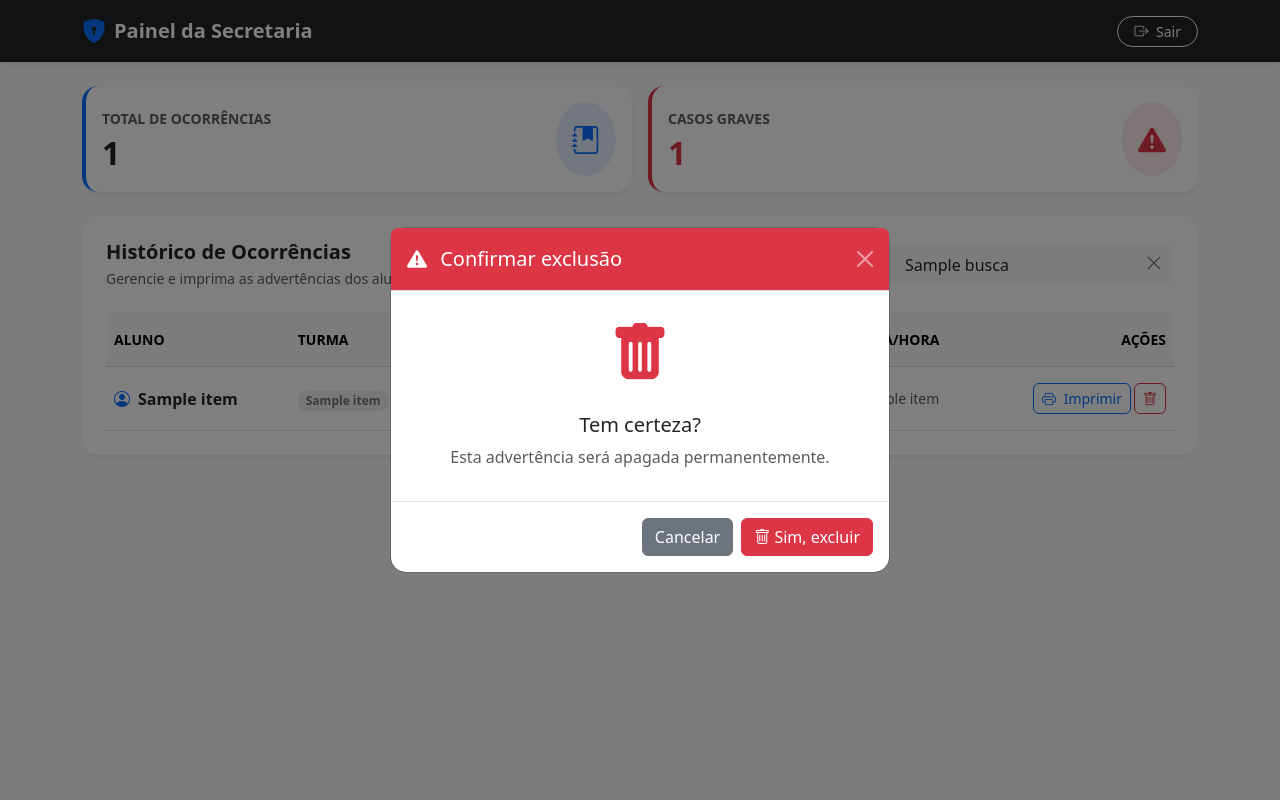
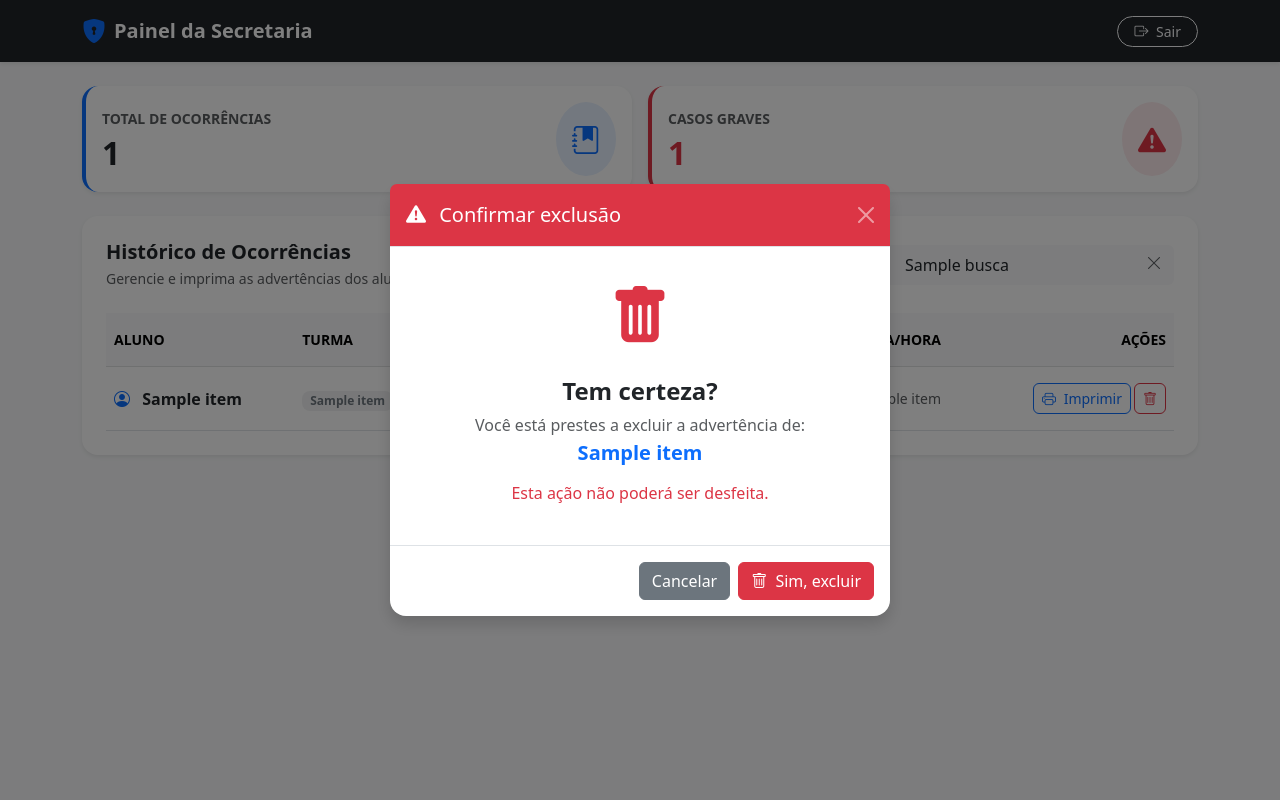
Before and after one commit to luizgarro08-hub/sistema-advertencia-escola, a Flask app: template templates/secretaria.html in a window 1280 px wide, after a click that opens the changed part. Run offline with Flask 3, Linux system fonts and the light colour scheme; the template is opened without the code that fills it: most values are stand-ins (such as "Sample title", 1, 10 or a date in 2020); some libraries are stand-ins or nearby versions.

Commit message:
Update secretaria.html

```diff
--- a/templates/secretaria.html
+++ b/templates/secretaria.html
@@ -1,195 +1,650 @@
 <!DOCTYPE html>
 <html lang="pt-br">
+
 <head>
+
     <meta charset="UTF-8">
     <meta name="viewport" content="width=device-width, initial-scale=1.0">
+
     <title>Painel Secretaria</title>
+
+
     <link href="https://cdn.jsdelivr.net/npm/bootstrap@5.3.0/dist/css/bootstrap.min.css" rel="stylesheet">
+
     <link href="https://cdn.jsdelivr.net/npm/bootstrap-icons@1.10.5/font/bootstrap-icons.css" rel="stylesheet">
+
+
 </head>
+
+
 <body class="bg-light pb-5">
 
+
 <nav class="navbar navbar-expand-lg navbar-dark bg-dark shadow-sm mb-4">
-        <div class="container">
-            <span class="navbar-brand fw-bold d-flex align-items-center">
-                <i class="bi bi-shield-lock-fill text-primary me-2 fs-4"></i> Painel da Secretaria
-            </span>
-            <a href="/logout" class="btn btn-outline-light btn-sm rounded-pill px-3">
-                <i class="bi bi-box-arrow-right me-1"></i> Sair
-            </a>
-        </div>
-    </nav>
 
     <div class="container">
 
+
+        <span class="navbar-brand fw-bold d-flex align-items-center">
+
+            <i class="bi bi-shield-lock-fill text-primary me-2 fs-4"></i>
+
+            Painel da Secretaria
+
+        </span>
+
+
+        <a href="/logout" class="btn btn-outline-light btn-sm rounded-pill px-3">
+
+            <i class="bi bi-box-arrow-right me-1"></i>
+
+            Sair
+
+        </a>
+
+
+    </div>
+
+</nav>
+
+
+
+<div class="container">
+
+
 <div class="row g-3 mb-4">
+
+
     <div class="col-md-6 col-6">
+
         <div class="card border-0 shadow-sm rounded-4 p-3 bg-white border-start border-4 border-primary">
+
+
             <div class="d-flex align-items-center justify-content-between">
+
+
                 <div>
-                            <span class="text-muted small fw-bold text-uppercase">Total de Ocorrências</span>
-                            <h2 class="fw-bold text-dark mb-0 mt-1">{{ total_ocorrencias }}</h2>
+
+                    <span class="text-muted small fw-bold text-uppercase">
+                        Total de Ocorrências
+                    </span>
+
+
+                    <h2 class="fw-bold text-dark mb-0 mt-1">
+                        {{ total_ocorrencias }}
+                    </h2>
+
+
                 </div>
+
+
                 <div class="bg-primary bg-opacity-10 p-3 rounded-circle text-primary">
+
                     <i class="bi bi-journal-bookmark-fill fs-3"></i>
+
                 </div>
+
+
             </div>
+
+
         </div>
+
+
     </div>
+
+
+
+
     <div class="col-md-6 col-6">
+
+
         <div class="card border-0 shadow-sm rounded-4 p-3 bg-white border-start border-4 border-danger">
+
+
             <div class="d-flex align-items-center justify-content-between">
+
+
                 <div>
-                            <span class="text-muted small fw-bold text-uppercase">Casos Graves</span>
-                            <h2 class="fw-bold text-danger mb-0 mt-1">{{ total_graves }}</h2>
+
+
+                    <span class="text-muted small fw-bold text-uppercase">
+                        Casos Graves
+                    </span>
+
+
+                    <h2 class="fw-bold text-danger mb-0 mt-1">
+                        {{ total_graves }}
+                    </h2>
+
+
                 </div>
+
+
+
                 <div class="bg-danger bg-opacity-10 p-3 rounded-circle text-danger">
+
+
                     <i class="bi bi-exclamation-triangle-fill fs-3"></i>
+
+
                 </div>
+
+
+
             </div>
+
+
         </div>
+
+
+
     </div>
+
+
 </div>
+
+
+
+
 
 <div class="card border-0 shadow-sm rounded-4 p-4 bg-white">
 
+
+
 <div class="d-flex flex-column flex-md-row justify-content-between align-items-md-center gap-3 mb-4">
+
+
 <div>
-                    <h5 class="fw-bold text-dark mb-1">Histórico de Ocorrências</h5>
-                    <p class="text-muted small mb-0">Gerencie e imprima as advertências dos alunos</p>
+
+
+<h5 class="fw-bold text-dark mb-1">
+Histórico de Ocorrências
+</h5>
+
+
+<p class="text-muted small mb-0">
+Gerencie e imprima as advertências dos alunos
+</p>
+
+
 </div>
 
-                <form method="GET" action="/secretaria" style="max-width: 320px; width: 100%;">
+
+
+
+
+<form method="GET" action="/secretaria" style="max-width:320px;width:100%;">
+
+
 <div class="input-group">
-                        <span class="input-group-text bg-light border-0 text-muted"><i class="bi bi-search"></i></span>
-                        <input type="text" name="busca" class="form-control bg-light border-0 py-2"
-                               placeholder="Buscar aluno ou turma..." value="{{ busca }}">
+
+
+<span class="input-group-text bg-light border-0 text-muted">
+
+<i class="bi bi-search"></i>
+
+</span>
+
+
+
+<input type="text"
+name="busca"
+class="form-control bg-light border-0 py-2"
+placeholder="Buscar aluno ou turma..."
+value="{{ busca }}">
+
+
+
 {% if busca %}
-                            <a href="/secretaria" class="btn btn-light border-0 text-muted" title="Limpar busca"><i class="bi bi-x-lg"></i></a>
+
+<a href="/secretaria"
+class="btn btn-light border-0 text-muted">
+
+<i class="bi bi-x-lg"></i>
+
+</a>
+
 {% endif %}
-                    </div>
-                </form>
+
+
+
 </div>
 
+
+</form>
+
+
+
+</div>
+
+
+
+
+
 <div class="table-responsive">
+
+
 <table class="table table-hover align-middle mb-0">
+
+
 <thead class="table-light">
+
+
 <tr class="text-secondary small text-uppercase">
+
+
 <th class="py-3">Aluno</th>
+
 <th class="py-3">Turma</th>
+
 <th class="py-3">Professor</th>
+
 <th class="py-3">Gravidade</th>
+
 <th class="py-3">Motivo</th>
+
 <th class="py-3">Data/Hora</th>
+
 <th class="py-3 text-end">Ações</th>
+
+
 </tr>
+
+
 </thead>
     <tbody>
+
+
 {% for item in advertencias %}
+
+
 <tr>
+
+
 <td class="fw-bold text-dark py-3">
-                                <i class="bi bi-person-circle text-primary me-2"></i>{{ item[1] }}
+
+<i class="bi bi-person-circle text-primary me-2"></i>
+
+{{ item[1] }}
+
 </td>
 
+
+
+
 <td>
+
 <span class="badge bg-secondary bg-opacity-10 text-secondary rounded-3 px-2 py-1">
+
 {{ item[2] }}
+
 </span>
+
 </td>
 
-                            <td class="text-muted small">{{ item[3] }}</td>
+
+
+
+<td class="text-muted small">
+
+{{ item[3] }}
+
+</td>
+
+
+
+
 
 <td>
+
+
 <span class="badge rounded-pill px-3 py-1
-                                    {% if item[6] == 'Grave' %}bg-danger
-                                    {% elif item[6] == 'Leve' %}bg-success
-                                    {% else %}bg-warning text-dark{% endif %}">
+
+{% if item[6] == 'Grave' %}
+
+bg-danger
+
+{% elif item[6] == 'Leve' %}
+
+bg-success
+
+{% else %}
+
+bg-warning text-dark
+
+{% endif %}">
+
+
 {{ item[6] }}
+
+
 </span>
+
+
 </td>
 
-                            <td class="text-secondary small" style="max-width: 250px;">
-                                <div class="text-truncate" title="{{ item[4] }}">{{ item[4] }}</div>
+
+
+
+
+<td class="text-secondary small" style="max-width:250px;">
+
+
+<div class="text-truncate" title="{{ item[4] }}">
+
+{{ item[4] }}
+
+</div>
+
+
 </td>
 
-                            <td class="text-muted small">{{ item[5] }}</td>
+
+
+
+
+<td class="text-muted small">
+
+{{ item[5] }}
+
+</td>
+
+
+
+
 
 <td class="text-end py-3">
+
+
 <div class="btn-group">
+
+
 
 <a href="/imprimir/{{ item[0] }}"
 target="_blank"
 class="btn btn-sm btn-outline-primary rounded-2 me-1"
 title="Imprimir PDF">
-        <i class="bi bi-printer me-1"></i> Imprimir
+
+
+<i class="bi bi-printer me-1"></i>
+
+Imprimir
+
+
 </a>
 
+
+
+
+
 <button
+
 class="btn btn-sm btn-outline-danger rounded-2"
+
 data-bs-toggle="modal"
+
 data-bs-target="#modalExcluir"
-        onclick="document.getElementById('btnConfirmarExcluir').href='/excluir/{{ item[0] }}'">
+
+onclick="prepararExclusao('{{ item[0] }}','{{ item[1] }}')">
+
+
 <i class="bi bi-trash"></i>
+
+
 </button>
 
-</div>
-                                </div>
-                            </td>
-                        </tr>
-                        {% else %}
-                        <tr>
-                            <td colspan="7" class="text-center text-muted py-5">
-                                <i class="bi bi-inbox fs-1 d-block mb-2 opacity-50"></i>
-                                Nenhuma advertência encontrada.
-                            </td>
-                        </tr>
-                        {% endfor %}
-                    </tbody>
-                </table>
-            </div>
 
-        </div>
-    </div>
 
-    <!-- Modal Excluir -->
-<div class="modal fade" id="modalExcluir" tabindex="-1">
-    <div class="modal-dialog modal-dialog-centered">
-        <div class="modal-content rounded-4">
-
-            <div class="modal-header bg-danger text-white">
-                <h5 class="modal-title">
-                    <i class="bi bi-exclamation-triangle-fill me-2"></i>
-                    Confirmar exclusão
-                </h5>
-                <button type="button" class="btn-close btn-close-white" data-bs-dismiss="modal"></button>
-            </div>
-
-            <div class="modal-body text-center">
-
-                <i class="bi bi-trash-fill text-danger" style="font-size:60px;"></i>
-
-                <h5 class="mt-3">Tem certeza?</h5>
-
-                <p class="text-muted">
-                    Esta advertência será apagada permanentemente.
-                </p>
 
 </div>
 
-            <div class="modal-footer">
-                <button class="btn btn-secondary" data-bs-dismiss="modal">
-                    Cancelar
+
+
+</td>
+
+
+
+
+</tr>
+
+
+
+{% else %}
+
+
+
+<tr>
+
+
+<td colspan="7" class="text-center text-muted py-5">
+
+
+<i class="bi bi-inbox fs-1 d-block mb-2 opacity-50"></i>
+
+
+Nenhuma advertência encontrada.
+
+
+</td>
+
+
+</tr>
+
+
+
+{% endfor %}
+
+
+
+</tbody>
+
+
+
+</table>
+
+
+</div>
+
+
+
+</div>
+
+
+</div>
+
+
+
+
+
+<!-- MODAL DE EXCLUSÃO -->
+
+
+<div class="modal fade" id="modalExcluir" tabindex="-1">
+
+
+<div class="modal-dialog modal-dialog-centered">
+
+
+
+<div class="modal-content rounded-4 border-0 shadow">
+
+
+
+
+
+<div class="modal-header bg-danger text-white">
+
+
+<h5 class="modal-title">
+
+<i class="bi bi-exclamation-triangle-fill me-2"></i>
+
+Confirmar exclusão
+
+</h5>
+
+
+
+<button type="button"
+
+class="btn-close btn-close-white"
+
+data-bs-dismiss="modal">
+
 </button>
 
-                <a id="btnConfirmarExcluir" href="#" class="btn btn-danger">
-                    <i class="bi bi-trash"></i>
-                    Sim, excluir
-                </a>
+
 </div>
 
+
+
+
+
+
+<div class="modal-body text-center p-4">
+
+
+
+<i class="bi bi-trash-fill text-danger"
+
+style="font-size:60px;">
+
+</i>
+
+
+
+
+<h4 class="mt-3 fw-bold">
+
+Tem certeza?
+
+</h4>
+
+
+
+
+<p class="text-muted mb-1">
+
+Você está prestes a excluir a advertência de:
+
+</p>
+
+
+
+<h5 class="fw-bold text-primary"
+
+id="nomeAluno">
+
+</h5>
+
+
+
+
+<p class="text-danger mt-3">
+
+Esta ação não poderá ser desfeita.
+
+</p>
+
+
+
 </div>
+
+
+
+
+
+
+
+<div class="modal-footer">
+
+
+
+<button
+
+class="btn btn-secondary"
+
+data-bs-dismiss="modal">
+
+
+Cancelar
+
+
+</button>
+
+
+
+
+
+<a
+
+id="btnConfirmarExcluir"
+
+href="#"
+
+class="btn btn-danger">
+
+
+
+<i class="bi bi-trash me-1"></i>
+
+
+Sim, excluir
+
+
+</a>
+
+
+
+
 </div>
+
+
+
 </div>
+
+
+</div>
+
+
+</div>
+
+
+
+
+
+
+
+
+<script>
+
+
+function prepararExclusao(id, nome){
+
+
+document.getElementById("nomeAluno").innerText = nome;
+
+
+document.getElementById("btnConfirmarExcluir").href = "/excluir/" + id;
+
+
+}
+
+
+
+</script>
+
+
+
+
+
+
 <script src="https://cdn.jsdelivr.net/npm/bootstrap@5.3.0/dist/js/bootstrap.bundle.min.js"></script>
+
+
+
 </body>
+
+
 </html>
```
Lines whose indentation alone changed are shown as unchanged.
